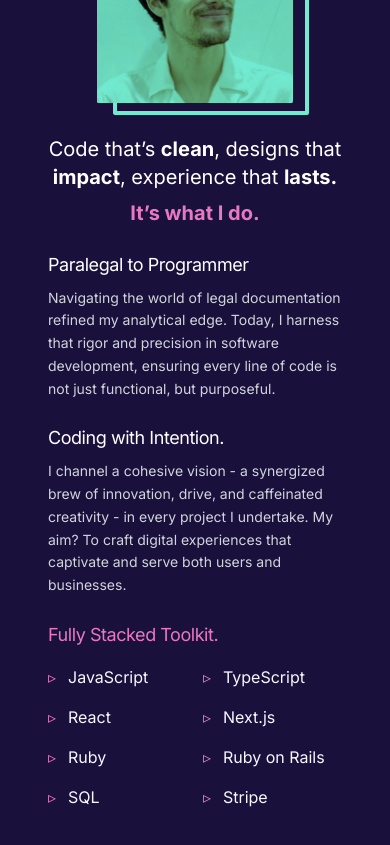
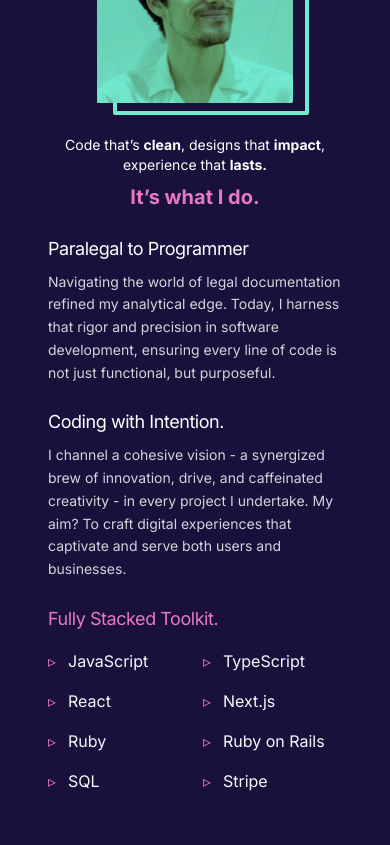
Before and after one commit to jmayheww/joshua-portfolio, a Next.js app: page / in a window 390 px wide. Shown: the part 1100-1945 px from the top of the page. Built offline with nearby package versions, Linux system fonts and the light colour scheme.

Commit message:
adjust mobile tagline

```diff
--- a/app/sections/About.js
+++ b/app/sections/About.js
@@ -29,12 +29,13 @@ export const About = () => {
         {/* Tagline */}
         <div className="flex flex-col space-y-4 w-full md:w-2/3 text-left md:pl-10">
           {/* Mobile Tagline */}
+
           <p
-            className={`text-xl text-white ${paragraphClasses} mx-auto max-w-xs text-center  block md:hidden max-w-xs`}
+            className={`text-lg sm:text-xl text-white ${paragraphClasses} mx-auto max-w-xs text-center block md:hidden max-w-xs`}
           >
             Code that&rsquo;s <strong>clean</strong>, designs that{" "}
             <strong>impact</strong>, experience that <strong>lasts.</strong>
-            <span className="block text-primary font-bold mt-2">
+            <span className="block text-primary font-bold mt-2 text-xl">
               It&rsquo;s what I do.
             </span>
           </p>
```
